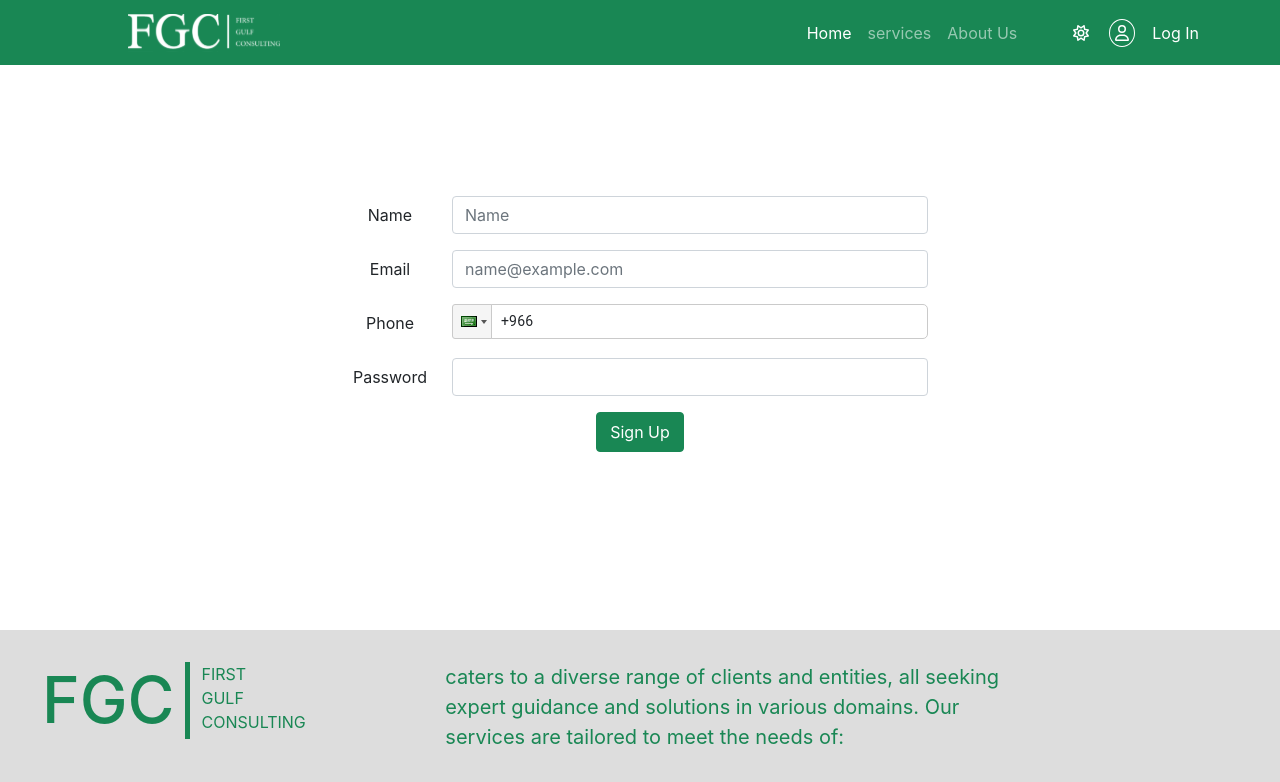
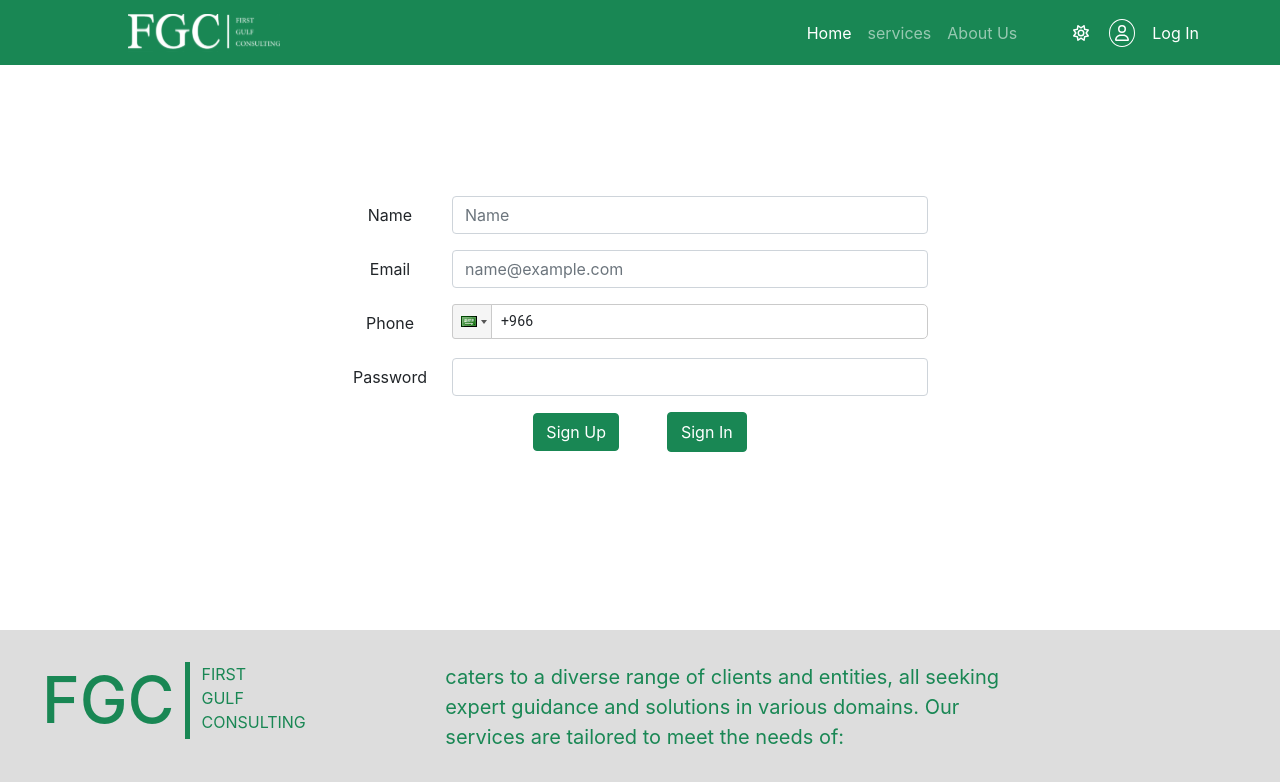
Before and after one commit to mohamedgaber91/suadi, a React (Create React App) app: page /signUp in a window 1280 px wide. Shown: the top 782 px of the page. Built offline with nearby package versions, Linux system fonts and the light colour scheme.

Commit message:
change in sign in and sign up

```diff
--- a/src/Pages/SignIn/SignIn.js
+++ b/src/Pages/SignIn/SignIn.js
@@ -38,6 +38,9 @@ function SignIn() {
         }
 
     }
+    const sendData=()=>{
+        console.log("userData",userData)
+    }
     return (
         <div className='signIn'>
             <div className="mb-3 row">
@@ -59,8 +62,8 @@ function SignIn() {
 
                 </div>
             </div>
-            <Link to={'/'} className="btn btn-success p-0 "> <button type="button" className="btn btn-success ">Sign In</button></Link>
-            <Link to={'/'} className="btn btn-warning p-0 ms-5"> <button type="button" className="btn btn-warning text-white     ">Sign up</button></Link>
+            <button type="button" className="btn btn-success " onClick={sendData}>Sign In</button>
+            <Link to={'/signUp'} className="btn btn-warning p-0 ms-5"> <button type="button" className="btn btn-warning text-white     ">Sign up</button></Link>
 
         </div>
     );
--- a/src/Pages/SignUp/SignUp.js
+++ b/src/Pages/SignUp/SignUp.js
@@ -102,9 +102,8 @@ function SignIn() {
                     <span className='fs-6 fw-lighter text-danger visually-hidden' id='passwordNote'> enter Email</span>
                 </div>
             </div>
-            <Link to={'/'} className="btn btn-success p-0 "> <button type="button" className="btn btn-success " onClick={sendData}>Sign Up</button></Link>
-            {/* <Link to={'/'} className="btn btn-success p-0 ms-5"> <button type="button" className="btn btn-success">Sign In</button></Link> */}
-
+            <button type="button" className="btn btn-success " onClick={sendData}>Sign Up</button>
+            <Link to={'/signIn'} className="btn btn-success p-0 ms-5"> <button type="button" className="btn btn-success">Sign In</button></Link>
         </div>
     );
 }
```
